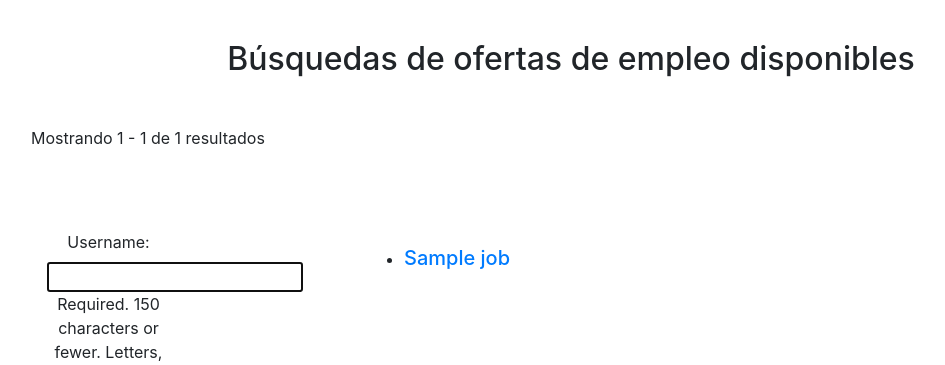
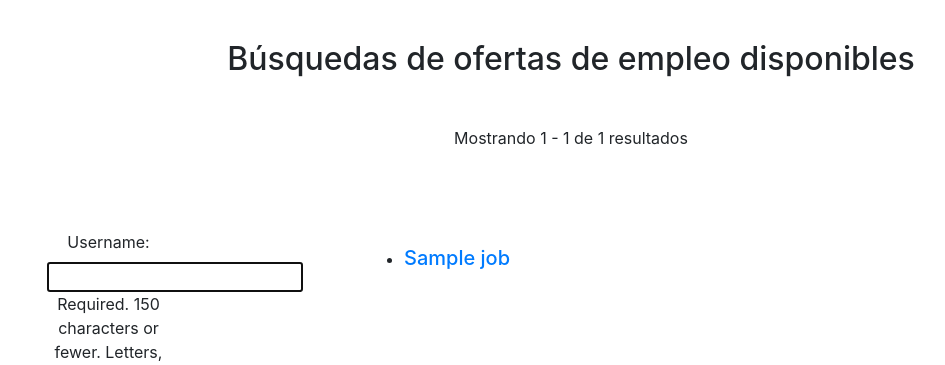
Before and after one commit to Echeverrias/IE, a Django app: template src/job/templates/job/query_form.html in a window 1280 px wide. Shown: the part 56-421 px from the top of the page, without its empty margins (69-1014 px from the left). Run offline with Django 3.2, Linux system fonts and the light colour scheme; tables that the repository leaves empty hold one stand-in row (values such as "Sample post"); the template is opened without the code that fills it: values that come from a table or form of the project are taken from there, most other values are stand-ins (such as "Sample title", 1, 10 or a date in 2020); data that the repository does not hold is empty; some libraries are stand-ins or nearby versions.

Commit message:
job/query_form.html: css

```diff
--- a/src/job/templates/job/query_form.html
+++ b/src/job/templates/job/query_form.html
@@ -4,7 +4,7 @@
     <div class="text-center">
         <h2>Búsquedas de ofertas de empleo disponibles</h2>
     </div>
-    <div class="row">
+    <div class="row text-center">
         <div class="col-lg-12">
             {% if job_list %}
                 <!-- <h3 class="title">Resultados encontrados</h3><br> -->
```
